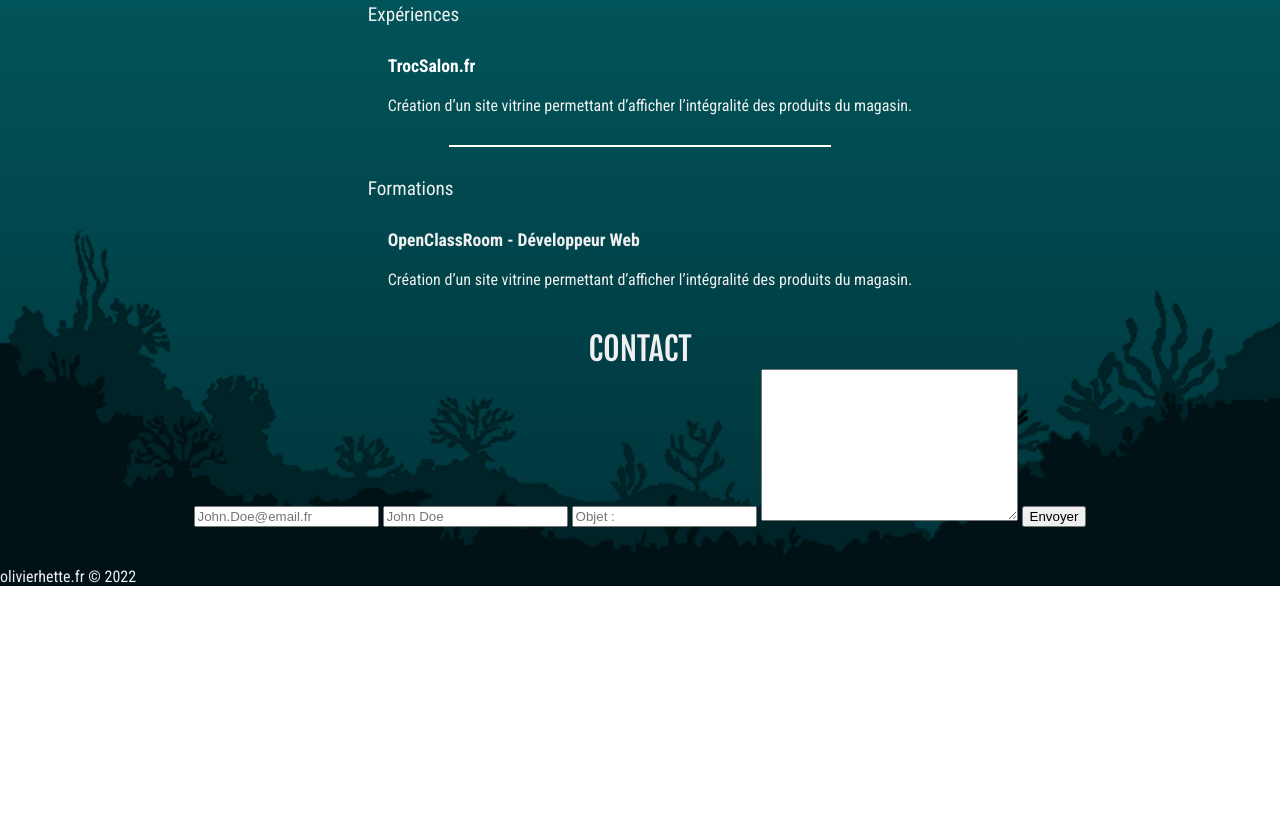
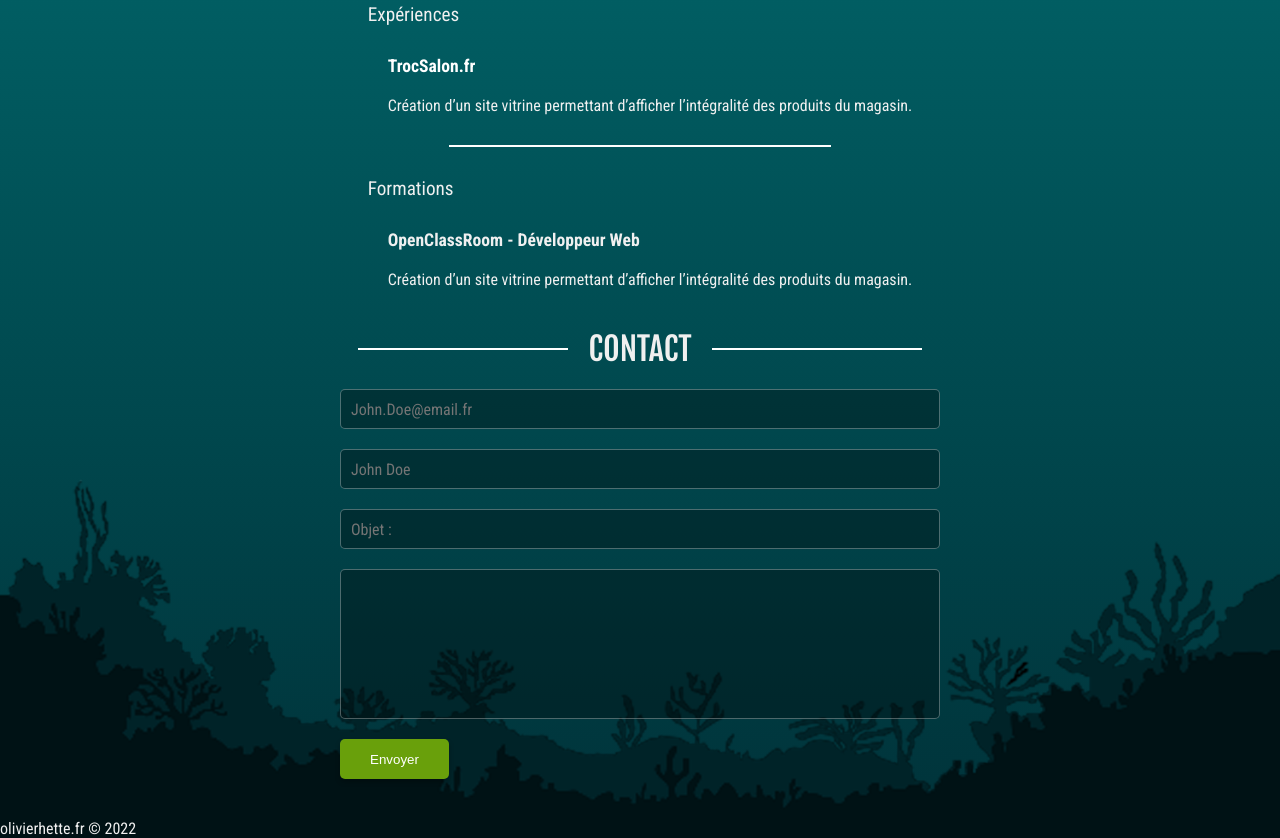
Before and after one commit to OlivierHette/portfolio-oh, a plain HTML site: page index.html in a window 1280 px wide. Shown: the part 1559-2397 px from the top of the page. Before the commit the page ends 2145 px from the top, so only its background shows below. Drawn offline with Linux system fonts and the light colour scheme.

Commit message:
[FEATURE] Adding contact's section

```diff
--- a/index.html
+++ b/index.html
@@ -217,17 +217,20 @@
       </section>
 
       <section class="section section__contact">
-        <h2 id="contact" class="section__contact-h2">
-          Contact
-        </h2>
+        <div class="section__contact__header">
+          <h2 id="contact" class="section__contact-h2">
+            Contact
+          </h2>
+        </div>
+
 
         <form class="contact">
-          <input type="email" name="email" id="email" placeholder="John.Doe@email.fr" required>
-          <input type="text" name="name" id="name" placeholder="John Doe" required>
-          <input type="text" name="object" id="object" placeholder="Objet :">
-          <textarea name="content" id="content" cols="30" rows="10" placeholder="Contenu de votre message">
+          <input class="contact-items" type="email" name="email" id="email" placeholder="John.Doe@email.fr" required>
+          <input class="contact-items" type="text" name="name" id="name" placeholder="John Doe" required>
+          <input class="contact-items" type="text" name="object" id="object" placeholder="Objet :">
+          <textarea class="contact-items contact-textarea" name="content" id="content" rows="1" placeholder="Contenu de votre message">
           </textarea>
-          <button type="submit">Envoyer</button>
+          <button class="btn btn--green-radius" type="submit">Envoyer</button>
         </form>
       </section>
 
--- a/src/stylesheets/base/_typo.scss
+++ b/src/stylesheets/base/_typo.scss
@@ -1,7 +1,7 @@
 h1, h2 {
   font-family: 'Fjalla One', sans-serif;
 }
-h3, h4, h5, p, span, a {
+h3, h4, h5, p, span, a, input, textarea {
   font-family: 'Roboto Condensed', sans-serif;
 }
 h1, h2 {
@@ -23,7 +23,7 @@ h4 {
 h5 {
   font-size: 1rem;
 }
-p{
+p, input, textarea{
   font-size: 1rem;
 }
 body {
--- a/src/stylesheets/components/_buttons.scss
+++ b/src/stylesheets/components/_buttons.scss
@@ -5,21 +5,13 @@
     padding: 0 30px;
 
     &--green-rounded {
-        background: $primary-color;
-        border-radius: 25px;
-        box-shadow: $basic-shadow;
-        transition: all 300ms ease-in-out;
-        &:hover {
-            background: lighten($primary-color, $amount: 2.5);
-            transform: scale(1.1);
-        }
-        &:active {
-            background: darken($primary-color, $amount: 2.5);
-            transform: scale(0.8);
-        }
+        @include buttonGreenRadius;
         // &-span {
+        // }
+    }
 
-        // }
+    &--green-radius {
+        @include buttonGreenRadius($radius: 5px);
     }
 
     &--border-only {
--- /dev/null
+++ b/src/stylesheets/components/_contact.scss
@@ -0,0 +1,30 @@
+.contact {
+    @include displayFlex($direction: column);
+    width: 100%;
+    max-width: 600px;
+    gap: 20px;
+    &-items {
+        width: 100%;
+        height: 40px;
+        background: rgba(0, 0, 0, 0.3);
+        border: solid 1px rgba(255, 255, 255, 0.3);
+        border-radius: 5px;
+        color: rgba(255, 255, 255, 0.7);
+        padding-left: 10px;
+        transition: outline-color 400ms ease-in-out;
+        &:focus {
+            outline: 2px solid;
+            outline-color: #69A00B;
+            outline-offset: 2px;
+        }
+    }
+    &-textarea {
+        width: 100%;
+        height: 150px;
+        line-height: 1.2rem;
+        padding-top: 10px;
+        resize: none;
+        overflow: hidden;
+        overflow-wrap: break-word;
+    }
+}
--- a/src/stylesheets/index.scss
+++ b/src/stylesheets/index.scss
@@ -20,3 +20,4 @@
 @import "./components/buttons";
 @import "./components/card";
 @import "./components/cv";
+@import "./components/contact";
--- a/src/stylesheets/layouts/_section.scss
+++ b/src/stylesheets/layouts/_section.scss
@@ -51,3 +51,19 @@
     }
   }
 }
+
+.section__contact {
+  gap: 20px;
+
+  &__header {
+    @include displayFlex($content: center, $align-item: center);
+    width: 100%;
+    gap: 20px;
+    &::before {
+      @extend %title-edging;
+    }
+    &::after {
+      @extend %title-edging;
+    }
+  }
+}
--- a/src/stylesheets/utils/_mixins.scss
+++ b/src/stylesheets/utils/_mixins.scss
@@ -24,3 +24,20 @@
     border-radius: 25px;
     background-color: $color;
 }
+
+@mixin buttonGreenRadius($radius: 25px) {
+    background: $primary-color;
+    border-radius: $radius;
+    border: none;
+    box-shadow: $basic-shadow;
+    transition: all 300ms ease-in-out;
+    color: #fff;
+    &:hover {
+        background: lighten($primary-color, $amount: 2.5);
+        transform: scale(1.1);
+    }
+    &:active {
+        background: darken($primary-color, $amount: 2.5);
+        transform: scale(0.8);
+    }
+}
```
Also changed, not shown: assets/stylesheets/index.css, 1 other file.
